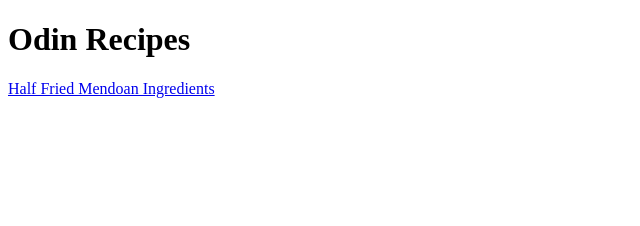
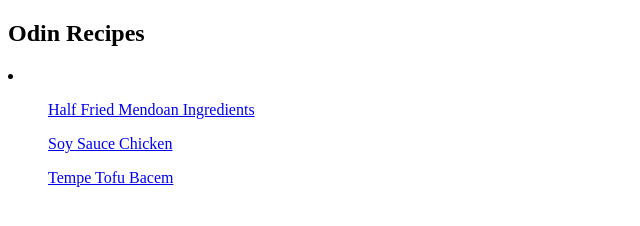
Before and after one commit to KevAlx21/odinRecipes, a plain HTML site: page index.html in a window 1280 px wide. Shown: the whole page, without its empty margins (0-640 px from the left). Drawn offline with Linux system fonts and the light colour scheme.

Commit message:
Adding Lists Of Other Food Recipes Page

```diff
--- a/index.html
+++ b/index.html
@@ -1,13 +1,21 @@
 <!DOCTYPE html>
 <html lang="en">
-    <head>
-        <title>This is Mendoan Half Fried Recipes</title>
-        <meta charset="utf-8"/>
 
-    </head>
+<head>
+    <title>This is Mendoan Half Fried Recipes</title>
+    <meta charset="utf-8" />
 
-    <body>
+</head>
+
+<body>
+    <section>
         <h1>Odin Recipes</h1>
-        <a href="recipes/mendoan.html">Half Fried Mendoan Ingredients</a>
-    </body>
+        <li>
+            <ol><a href="recipes/mendoan.html">Half Fried Mendoan Ingredients</a></ol>
+            <ol><a href="recipes/ayamKecap.html">Soy Sauce Chicken</a></ol>
+            <ol><a href="recipes/tempeTahuBacem.html">Tempe Tofu Bacem</a></ol>
+        </li>
+    </section>
+</body>
+
 </html>
```
